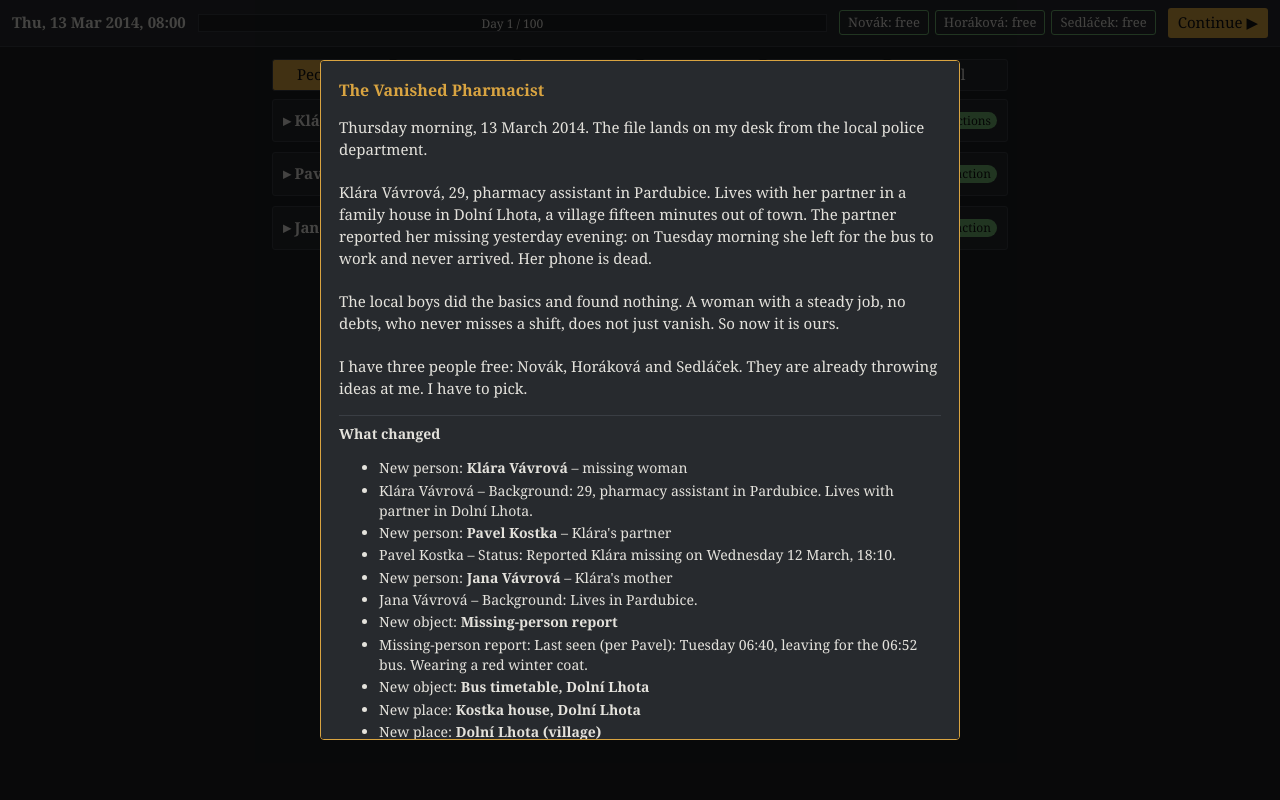
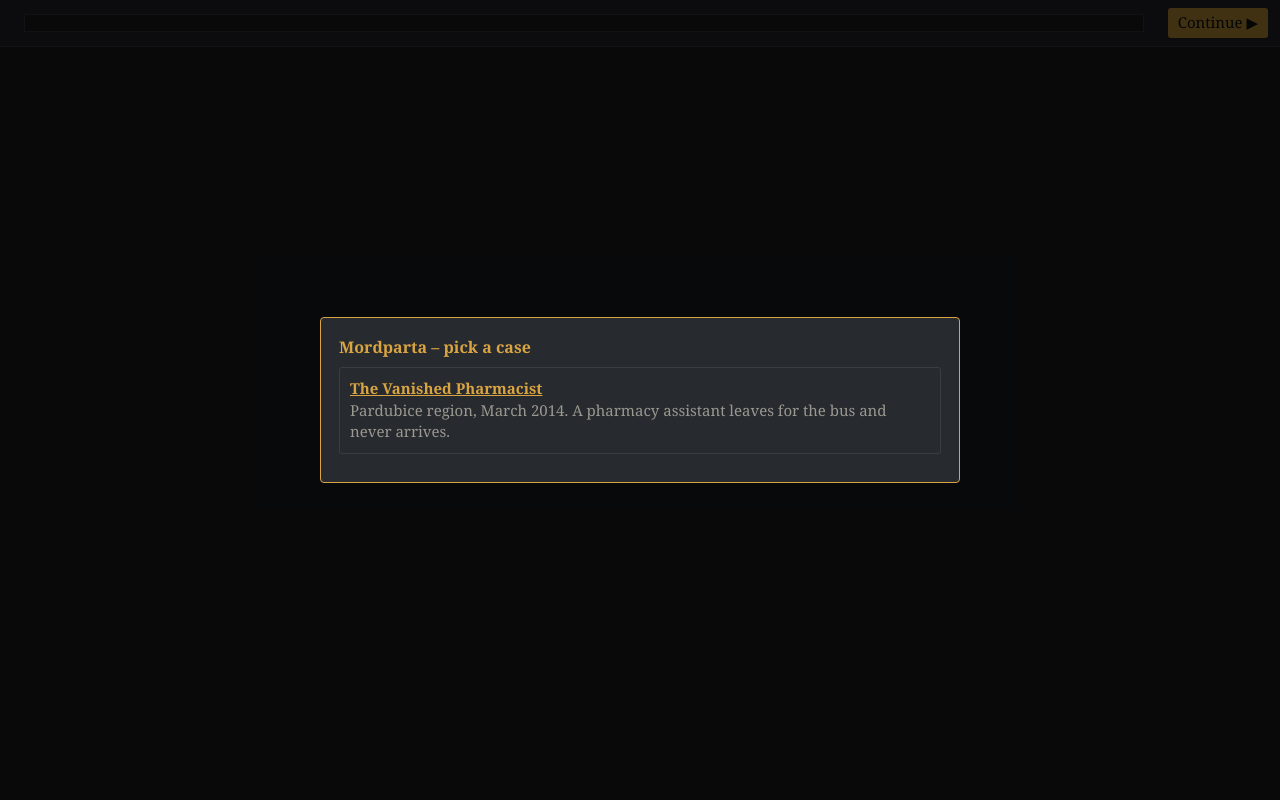
Before and after one commit to MartinFrancu/Mordparta, a plain HTML site: page index.html in a window 1280 px wide. Drawn offline with Linux system fonts and the light colour scheme.

Commit message:
D Case picker: cases register in window.CASES, ?case=<id> plays one
Co-Authored-By: Claude Opus 5.5 <noreply@anthropic.com>
Claude-Session: https://claude.ai/code/session_01KF1GmoNxJWE3rmb9SDK9cS

```diff
--- a/cases/zmizela.js
+++ b/cases/zmizela.js
@@ -1,5 +1,6 @@
 // CASE CONTENT ONLY – no logic. Format: see CASE_FORMAT.md.
 // Loosely based on a real 2014 case from the Pardubice region. Names, places and most details are invented.
+{ // block scope: case files share the page
 const BODY_FOUND = [
   { t: 'object', id: 'body', text: 'Buried 60 cm deep in a tarp, 200 m from Pavel\'s feeder in Bor.' },
   { t: 'check', id: 'body', text: 'Found in Bor forest near Pavel\'s feeder.' },
@@ -10,8 +11,10 @@ const BODY_FOUND = [
   { t: 'flag', id: 'body' },
 ];
 
-window.CASE = {
+(window.CASES = window.CASES || []).push({
+  id: 'zmizela',
   title: 'The Vanished Pharmacist',
+  teaser: 'Pardubice region, March 2014. A pharmacy assistant leaves for the bus and never arrives.',
   start: '2014-03-13 08:00',
   dayLimit: 100,
   operatives: ['Novák', 'Horáková', 'Sedláček'],
@@ -661,4 +664,5 @@ window.CASE = {
       { min: 0, text: 'The case is thin. The court convicts only of manslaughter – 8 years. Klára\'s mother leaves the courtroom without a word.' },
     ],
   },
-};
+});
+}
--- a/index.html
+++ b/index.html
@@ -21,6 +21,16 @@
 </main>
 <div id="modal" hidden><div id="modal-box"></div></div>
 <script src="cases/zmizela.js"></script>
-<script src="src/engine.js"></script>
+<script>
+  // Case picker: ?case=<id> plays that case, otherwise show the list (first = newest).
+  (function () {
+    const id = new URLSearchParams(location.search).get('case');
+    window.CASE = window.CASES.find((c) => c.id === id);
+    if (window.CASE) { const s = document.createElement('script'); s.src = 'src/engine.js'; document.body.appendChild(s); return; }
+    document.getElementById('modal-box').innerHTML = '<h2>Mordparta – pick a case</h2>' + window.CASES.map((c) =>
+      '<div class="card"><h3><a href="?case=' + c.id + '">' + c.title + '</a></h3><div class="dim">' + (c.teaser || '') + '</div></div>').join('');
+    document.getElementById('modal').hidden = false;
+  })();
+</script>
 </body>
 </html>
--- a/src/engine.js
+++ b/src/engine.js
@@ -325,7 +325,7 @@
     S.over = true;
     render();
     modal('<h2>Verdict</h2><p>' + esc(v.text) + '</p><div class="changes">Solved on day ' + (Math.floor(S.t / 24) + 1) + ' of ' + C.dayLimit +
-      '. Evidence strength: ' + strength + ' / ' + C.trial.strengthFlags.length + '.</div><p><button onclick="location.reload()">Play again</button></p>');
+      '. Evidence strength: ' + strength + ' / ' + C.trial.strengthFlags.length + '.</div><p><button onclick="location.reload()">Play again</button> <button onclick="location.href=location.pathname">Other cases</button></p>');
   }
 
   // ---------- start ----------
--- a/style.css
+++ b/style.css
@@ -62,3 +62,4 @@ h2 { font-size:16px; margin:0 0 8px; color:var(--acc); }
 .lead.d2 { border-left-color:#d9773f; } .lead.d2 .lv, .lead.d2 .keep { background:#d9773f; }
 .lead.d3 { border-left-color:var(--bad); } .lead.d3 .lv, .lead.d3 .keep { background:var(--bad); }
 .lead .keep { color:#111; padding:0 3px; border-radius:2px; }
+#modal-box a { color:var(--acc); }
```
Also changed, not shown: 1 other file.
